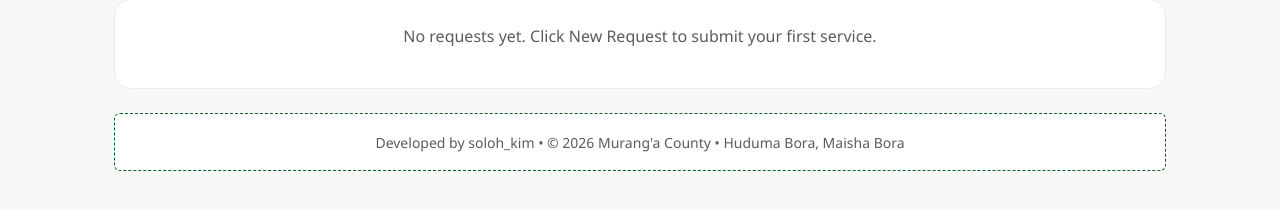
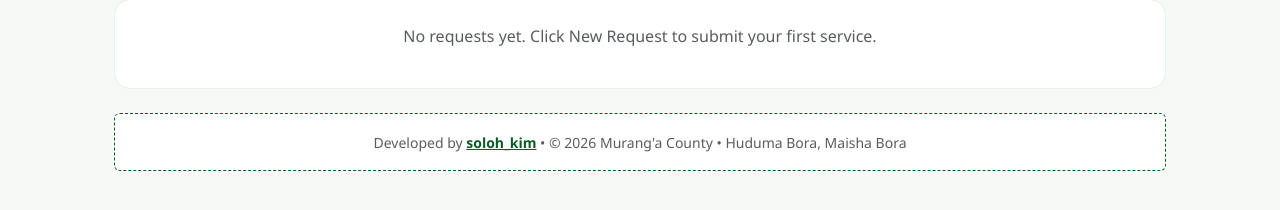
Before and after one commit to solohkim/muranga-psb-service-request, a Flask app: page /dashboard in a window 1280 px wide. Shown: the part 258-468 px from the top of the page. Run offline with Flask 3, Linux system fonts and the light colour scheme; a user stored in the database is signed in; data comes from the database, SQL or seed files in the repository.

Commit message:
linkedin

```diff
--- a/templates/dashboard.html
+++ b/templates/dashboard.html
@@ -85,7 +85,7 @@ body{background:var(--light);font-family:'Segoe UI',system-ui}
 {% endif %}
 
 <div class="text-center mt-4 p-3 rounded" style="background:#fff;border:1px dashed #0a5c26">
-<small class="text-muted">Developed by {{ developer_name }} • © {{ copyright_year }} Murang'a County • Huduma Bora, Maisha Bora</small>
+<small class="text-muted">Developed by <a href="https://www.linkedin.com/in/soloh-kim/" target="_blank" rel="noopener noreferrer" style="color:#0a5c26;text-decoration:underline;font-weight:700;">{{ developer_name }}</a> • © {{ copyright_year }} Murang'a County • Huduma Bora, Maisha Bora</small>
 </div>
 
 </div>
```
